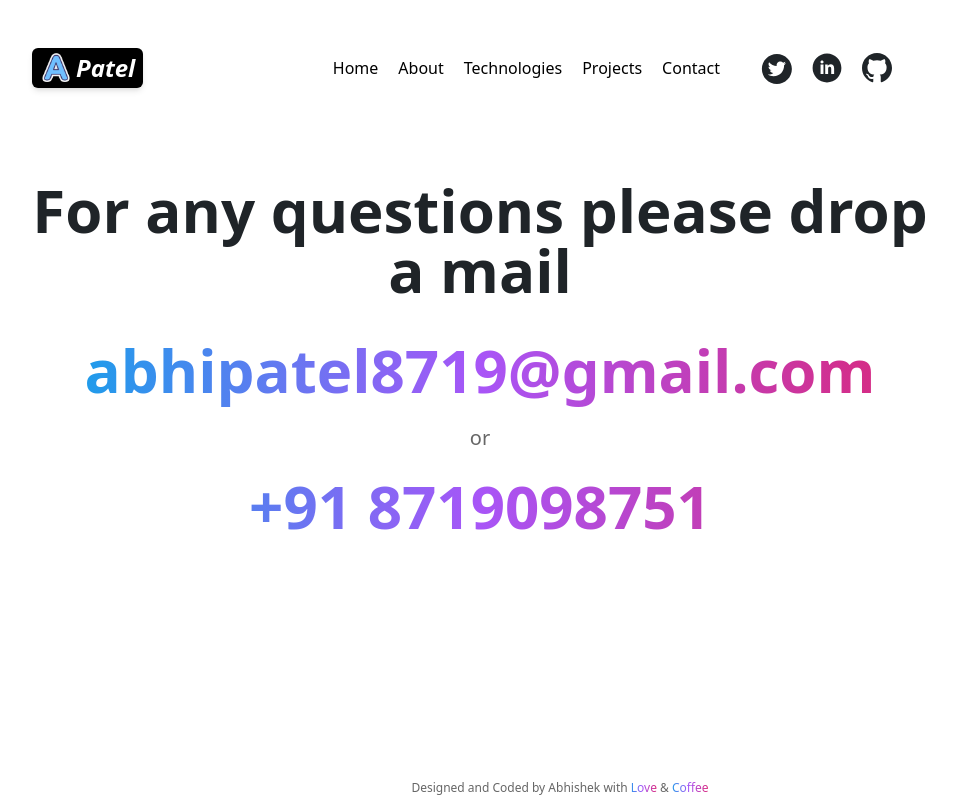
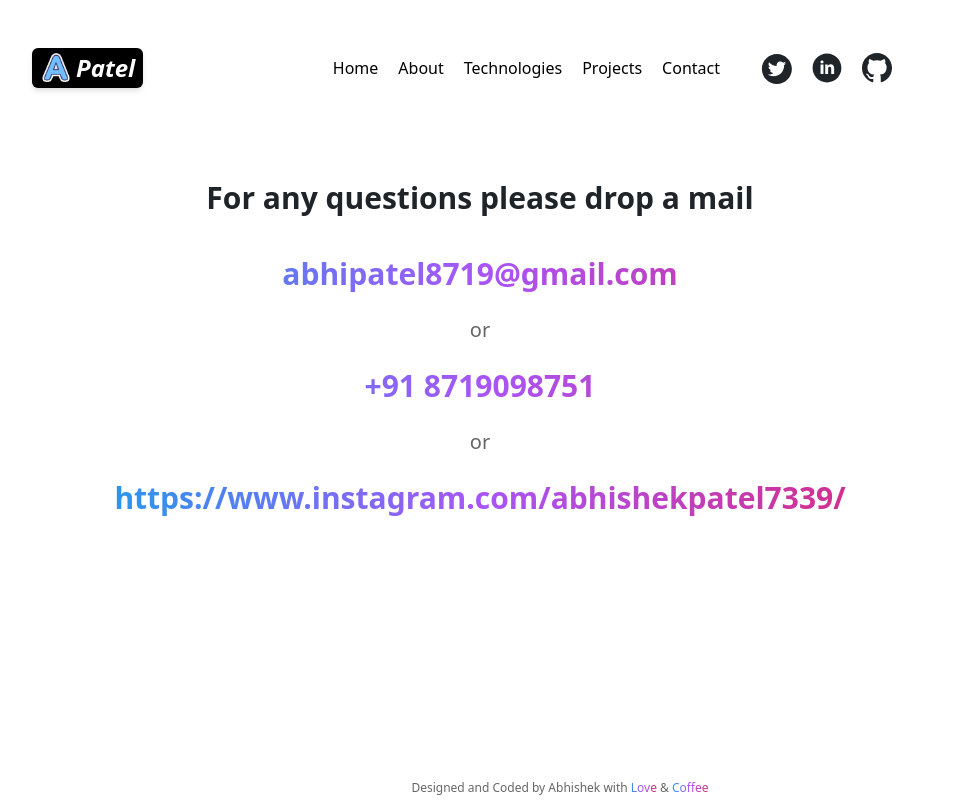
Before and after one commit to Abhishekpatel123/portfolio-02-02-2023, a React (Create React App) app: page /portfolio-02-02-2023/contact in a window 1280 px wide. Shown: the whole page, without its empty margins (160-1116 px from the left). Built offline with nearby package versions, Linux system fonts and the light colour scheme.

Commit message:
contact page - instagram added

```diff
--- a/src/Components/Project.js
+++ b/src/Components/Project.js
@@ -67,7 +67,7 @@
       </div>
       {/* right */}
       <div>
-        {[...images, ...images, ...images]?.map(
+        {images?.map(
           ({ url, name = 'Default' }, idx) => (
             <div
               className='rounded-md shadow-md mb-5 bg-slate-900'
--- a/src/Details.js
+++ b/src/Details.js
@@ -106,8 +106,9 @@
 
 // Enter your Contact Details here
 export const contactDetails = {
-  email: "abhipatel8719@gmail.com",
-  phone: "+91 8719098751",
+  email: 'abhipatel8719@gmail.com',
+  phone: '+91 8719098751',
+  instagram: 'https://www.instagram.com/abhishekpatel7339/',
 };
 
 export const skills = [
--- a/src/Pages/Contact.js
+++ b/src/Pages/Contact.js
@@ -2,18 +2,22 @@
 import { contactDetails } from "../Details";
 
 function Contact() {
-  const { email, phone } = contactDetails;
+  const { email, phone, instagram } = contactDetails;
   return (
     <main className="container mx-auto max-width section">
-      <h1 className="text-center text-2xl md:text-3xl lg:text-6xl text-dark-heading dark:text-light-heading font-semibold md:font-bold">
+      <h1 className="text-center text-2xl md:text-2xl lg:text-3xl text-dark-heading dark:text-light-heading font-semibold md:font-bold">
         For any questions please drop a mail
       </h1>
-      <h3 className="text-center text-3xl md:text-4xl lg:text-6xl text-gradient font-semibold md:font-bold pt-5 md:pt-10 md:pb-6">
+      <h3 className="text-center text-3xl md:text-4xl lg:text-3xl text-gradient font-semibold md:font-bold pt-5 md:pt-10 md:pb-6">
         <a href={`mailto:${email}`}>{email}</a>
       </h3>
       <span className="text-center text-content text-xl font-light block">or</span>
-      <h3 className="text-center text-3xl md:text-4xl lg:text-6xl text-gradient font-semibold md:font-bold pt-2 md:py-6">
+      <h3 className="text-center text-3xl md:text-4xl lg:text-3xl text-gradient font-semibold md:font-bold pt-2 md:py-6">
         <a href={`tel:${phone}`}>{phone}</a>
+      </h3>
+      <span className="text-center text-content text-xl font-light block">or</span>
+      <h3 className="text-center text-3xl md:text-4xl lg:text-3xl text-gradient font-semibold md:font-bold pt-2 md:py-6">
+        <a href={instagram}>{instagram}</a>
       </h3>
     </main>
   );
```
